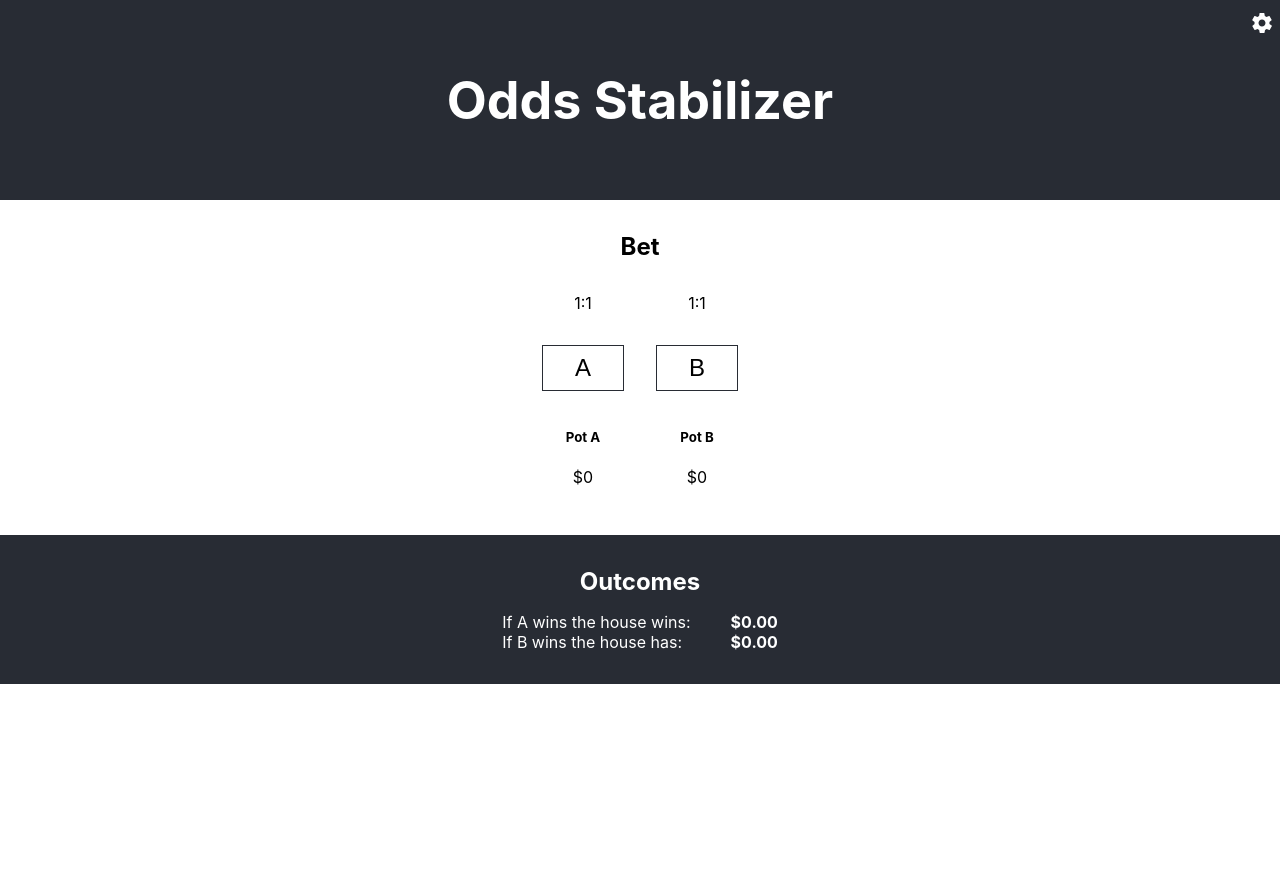
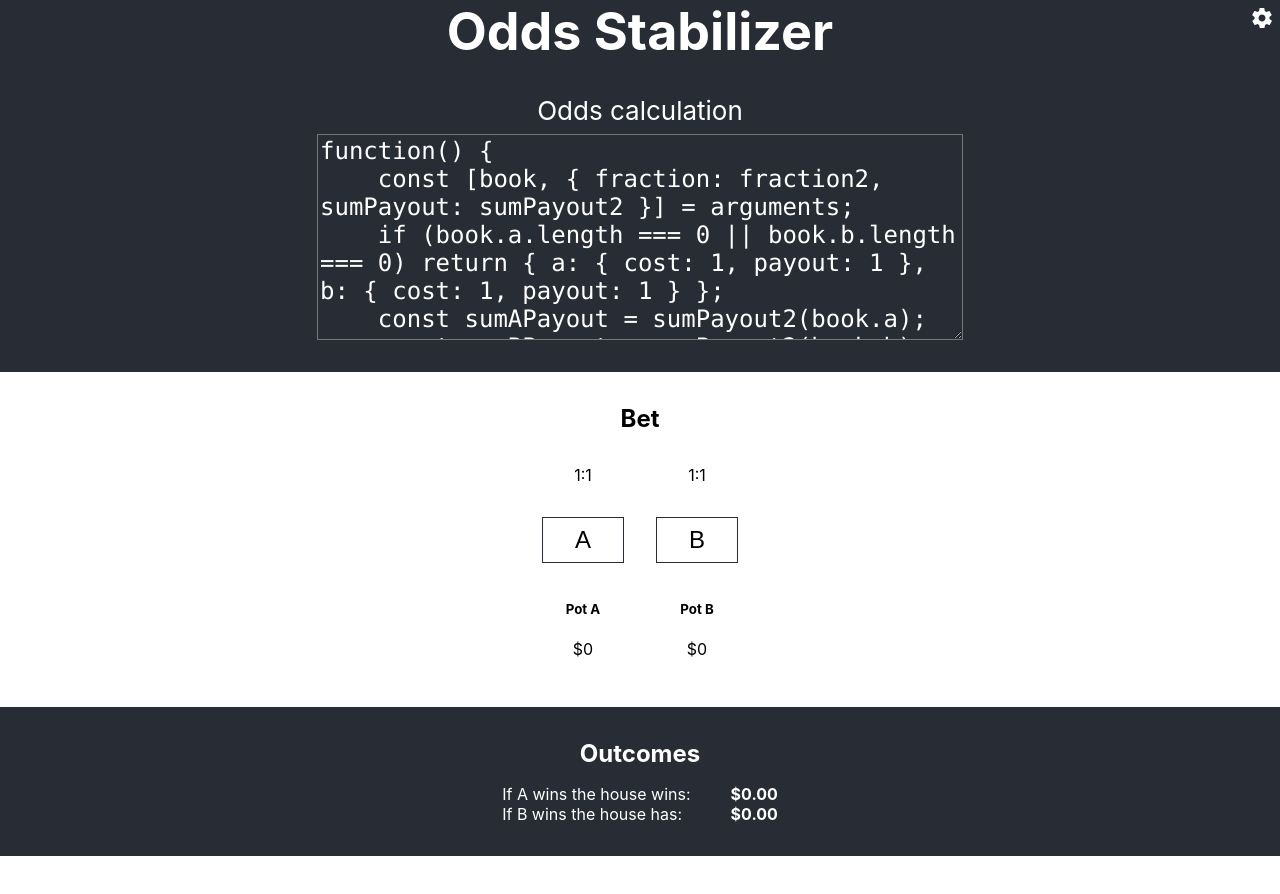
Before and after one commit to royvandewater/odds-stabilizer, a React (Create React App) app: page /settings in a window 1280 px wide. Shown: the top 894 px of the page. Before the commit the page ends 800 px from the top, so only its background shows below. Built offline with nearby package versions, Linux system fonts and the light colour scheme.

Commit message:
Start adding custom function support

```diff
--- a/src/App.js
+++ b/src/App.js
@@ -2,7 +2,6 @@ import React from 'react'
 import { HashRouter, Switch, Route } from 'react-router-dom'
 
 import MainPage from './pages/MainPage'
-import SettingsPage from './pages/SettingsPage'
 
 const App = () => (
   <HashRouter>
@@ -10,9 +9,6 @@ const App = () => (
       <Route exact path="/">
         <MainPage />
       </Route>
-      <Route exact path="/settings">
-        <SettingsPage />
-      </Route>
     </Switch>
   </HashRouter>
 )
--- /dev/null
+++ b/src/components/SettingsHeader.js
@@ -0,0 +1,71 @@
+import React from 'react'
+import PropTypes from 'prop-types'
+import styled from '@emotion/styled'
+
+import Header from 'components/Header'
+import SettingsIcon from 'images/SettingsIcon'
+
+const H1 = styled.h1`
+  margin: 0;
+`
+
+const SettingsButton = styled.button`
+  color: white;
+  text-decoration: none;
+  background: none;
+  border: none;
+  cursor: pointer;
+  position: absolute;
+  top: 0;
+  right: 0;
+  padding: 8px;
+`
+
+const Settings = styled.div(({ open }) => `
+  display: ${open ? 'flex' : 'none'};
+  flex-direction: column;
+  align-items: center;
+  padding: 32px 8px;
+
+  label {
+    margin-bottom: 8px;
+  }
+
+  textarea {
+    font-family: source-code-pro, Menlo, Monaco, Consolas, 'Courier New', monospace;
+    font-size: 24px;
+    background: #282c34;
+    color: white;
+    height: 25vh;
+    width: 50vw;
+  }
+`)
+
+const SettingsHeader = ({ settings, setSettings }) => {
+  const [open, setOpen] = React.useState(true)
+
+  const setCalculateOdds = event => {
+    const calculateOdds = new Function(event.currentTarget.value)
+    setSettings({ ...settings, calculateOdds })
+  }
+
+  return (<Header>
+    <SettingsButton onClick={() => setOpen(!open)}>
+      <SettingsIcon />
+    </SettingsButton>
+    <H1>Odds Stabilizer</H1>
+    <Settings open={open}>
+      <label htmlFor="calculate-odds-fn">Odds calculation</label>
+      <textarea id="caluclate-odds-fn" value={settings.calculateOdds.toString()} onChange={setCalculateOdds} />
+    </Settings>
+  </Header>)
+}
+
+SettingsHeader.propTypes = {
+  settings: PropTypes.shape({
+    calculateOdds: PropTypes.func.isRequired,
+  }).isRequired,
+  setSettings: PropTypes.func.isRequired,
+}
+
+export default SettingsHeader
--- a/src/pages/MainPage.js
+++ b/src/pages/MainPage.js
@@ -1,21 +1,16 @@
 import React from 'react'
 import styled from '@emotion/styled'
-import { Link } from 'react-router-dom'
+import fraction from 'fraction-calculator'
 
 import Bets from 'components/Bets'
-import Header from 'components/Header'
 import Layout from 'components/Layout'
-import SettingsIcon from 'images/SettingsIcon'
-import calculateOdds from 'utils/calculateOdds'
+import SettingsHeader from 'components/SettingsHeader'
 import sumCost from 'utils/sumCost'
 import sumPayout from 'utils/sumPayout'
 
 const houseWinningsForA = book => sumCost(book.b) - sumPayout(book.a)
 const houseWinningsForB = book => sumCost(book.a) - sumPayout(book.b)
 
-const H1 = styled.h1`
-  margin: 0;
-`
 
 const H2 = styled.h2`
   margin: 0;
@@ -82,21 +77,30 @@ const BookGrid = styled.div`
   }
 `
 
-const SettingsLink = styled(Link)`
-  color: white;
-  text-decoration: none;
-  position: absolute;
-  top: 0;
-  right: 0;
-  padding: 8px;
-`
+const defaultSettings = {
+  calculateOdds: function() {
+    const [book, { fraction, sumPayout }] = arguments
+    if (book.a.length === 0 || book.b.length === 0) return { a: { cost: 1, payout: 1 }, b: { cost: 1, payout: 1 } }
+
+    const sumAPayout = sumPayout(book.a)
+    const sumBPayout = sumPayout(book.b)
+
+    const f = fraction(sumAPayout, sumBPayout)
+
+    return ({
+      a: { cost: f.fraction.numerator, payout: f.fraction.denominator },
+      b: { cost: f.fraction.denominator, payout: f.fraction.numerator },
+    })
+  },
+}
 
 const MainPage = () => {
+  const [settings, setSettings] = React.useState(defaultSettings)
   const [book, setBook] = React.useState({ a: [], b: [] })
-  const [odds, setOdds] = React.useState(calculateOdds(book))
+  const [odds, setOdds] = React.useState(settings.calculateOdds(book, { fraction, sumPayout }))
 
   React.useEffect(() => {
-    setOdds(calculateOdds(book))
+    setOdds(settings.calculateOdds(book, { fraction, sumPayout }))
   }, [book])
 
   const betOnA = () => setBook({ ...book, a: [...book.a, { amount: 1, odds: odds.a }] })
@@ -104,12 +108,7 @@ const MainPage = () => {
 
   return (
     <Layout>
-      <Header>
-        <SettingsLink to="/settings">
-          <SettingsIcon />
-        </SettingsLink>
-        <H1>Odds Stabilizer</H1>
-      </Header>
+      <SettingsHeader settings={settings} setSettings={setSettings} />
       <main>
         <Section>
           <H2>Bet</H2>
--- a/src/pages/SettingsPage.js
+++ /dev/null
@@ -1,36 +0,0 @@
-import React from 'react'
-import { Link } from 'react-router-dom'
-import styled from '@emotion/styled'
-
-import Layout from 'components/Layout'
-import Header from 'components/Header'
-import CloseIcon from 'images/CloseIcon'
-
-const CloseLink = styled(Link)`
-  color: white;
-  text-decoration: none;
-  position: absolute;
-  top: 0;
-  right: 0;
-  padding: 8px;
-
-  > svg {
-    height: 20px;
-    width: 20px;
-  }
-`
-
-const H1 = styled.h1`
-  margin: 0;
-`
-
-const SettingsPage = () => (
-  <Layout>
-    <Header>
-      <CloseLink to="/"><CloseIcon /></CloseLink>
-      <H1>Settings</H1>
-    </Header>
-  </Layout>
-)
-
-export default SettingsPage
--- a/src/utils/calculateOdds.js
+++ b/src/utils/calculateOdds.js
@@ -1,4 +1,4 @@
-import sumPayout from './sumPayout'
+import sumPayout from 'utils/sumPayout'
 import fraction from 'fraction-calculator'
 
 const calculateOdds = bets => {
```
